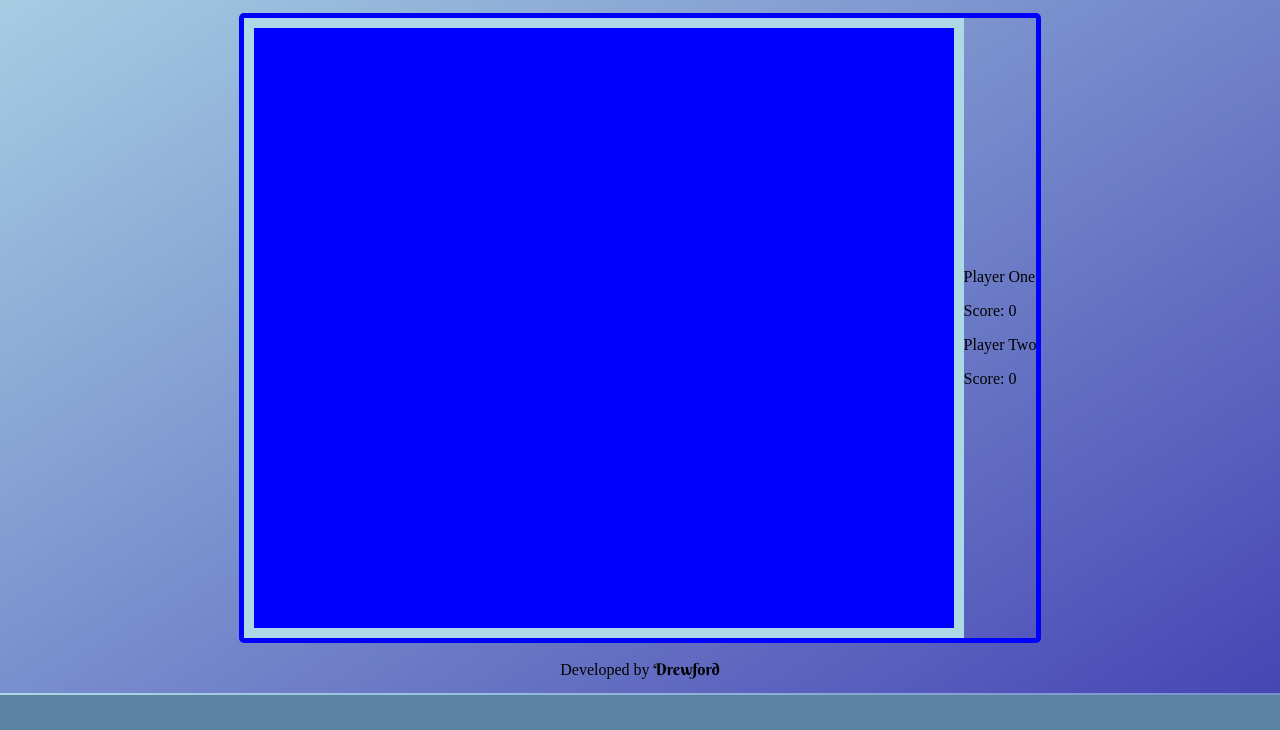
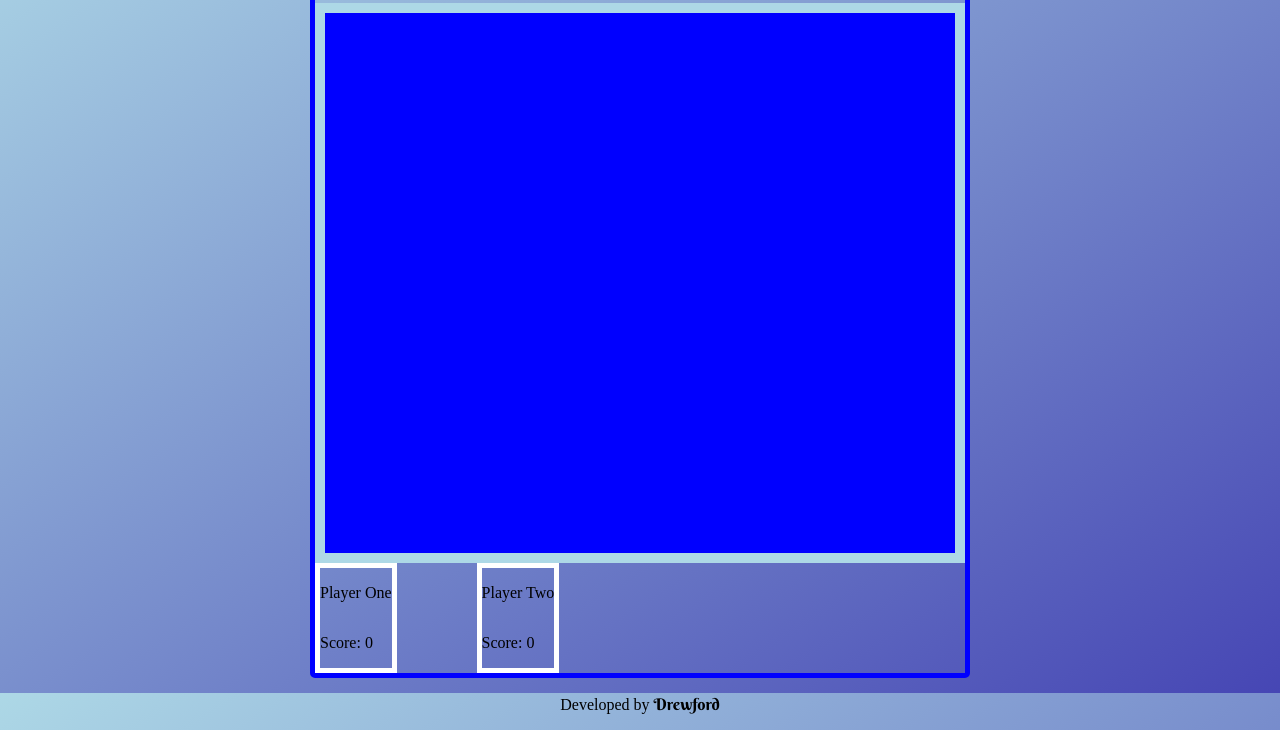
Before and after one commit to SleazyCook/project_03, a plain HTML site: page index.html in a window 1280 px wide. Shown: the part 123-853 px from the top of the page. Before the commit the page ends 818 px from the top, so only its background shows below. Drawn offline with Linux system fonts and the light colour scheme.

Commit message:
first look at css with flexbox

```diff
--- a/app.js
+++ b/app.js
@@ -1,12 +1,21 @@
 //select option: 1 or 2 players
 //enter player(s): names (player 2 defaults to computer)
-//player order is randomized
 //players take turns playing the game
 //drop a chip into a column to complete turn
 //you cannot drop a chip into a completed column
 //winning result(display winner name) and a tied result
 //if a player plays against a computer, allow the computer to play to win
 
+//define 2 players
+let playerOne = "red";
+let playerTwo = "yellow";
+//randomize first player
+let currentPlayer = Math.floor(Math.random() *1) ++;
+//reference board from gameState
+let gameBoard = gameState.gameBoard;
+
+
+// game state
 let gameState =
 {
     gameBoard: [
--- a/index.html
+++ b/index.html
@@ -14,14 +14,15 @@
         <h1> Connect<span class="red">4 </span></h1>
     </header>
     <main>
+        <h2 if="winner"></h2>
         <div class="board"></div>
-        <div class="player-box">
+        <div class="players-box">
             <div class="player">
                 <p class="player-one-name">Player One</p>
                 <p>Score: <span class="player-one-score">0</span></p>
             </div>
             <div class="player">
-                <div class="player-two-name">Player Two</div>
+                <p class="player-two-name">Player Two</p>
                 <p>Score: <span class="player-two-score">0</span></p>
             </div>
         </div>
--- a/style.css
+++ b/style.css
@@ -32,36 +32,42 @@ h1 {
 }
 
 main {
-    display: flex;
-    align-items: center;
-    justify-content: center;
     border: 5px solid blue;
     border-radius: 5px;
-    flex-direction: row;
 
 }
 
 /* Game Board */
 .board {
     border: 10px solid lightblue;
-    height: 600px;
-    width: 700px;
+    height: 540px;
+    width: 630px;
     background-color: blue;
 }
 
 /* Player name and score */
 .players-box {
-    flex-direction: row;
-    border: red;
+    display: flex;
+    /* flex-direction: column; */
+    width: fit-content;
+    height: fit-content;
+    border: 5x solid red;
+    justify-content: space-between;
+    padding: 0px;
+    column-gap: 5em;
 }
 
 .player {
+    display: flex;
     flex-direction: column;
-    border: white;
+    width: fit-content;
+    height: fit-content;
+    border: 5px solid white;
+    /* align-self: flex-end; */
 }
 
 /* media query for mobile screen */
-@media all and (max-width: 1000px) {
+@media all and (max-width: 800px) {
     .board {
         max-height: 257px;
         max-width: 300px;
```
